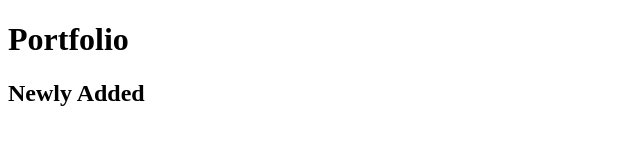
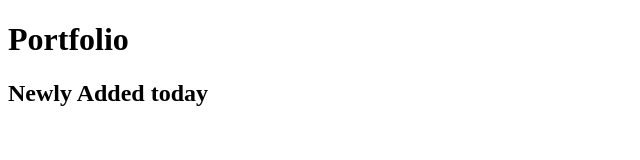
Before and after one commit to VidhiMhatre/Portfolio1, a plain HTML site: page index.html in a window 1280 px wide. Shown: the full height of the page, 0-640 px from the left. Drawn offline with Linux system fonts and the light colour scheme.

Commit message:
Updated index.html with recent changes

```diff
--- a/index.html
+++ b/index.html
@@ -8,7 +8,7 @@
 <body>
 
   <h1> Portfolio</h1>
-  <h2>Newly Added</h2>
+  <h2>Newly Added today</h2>
 
     </body>
 </html>
```
